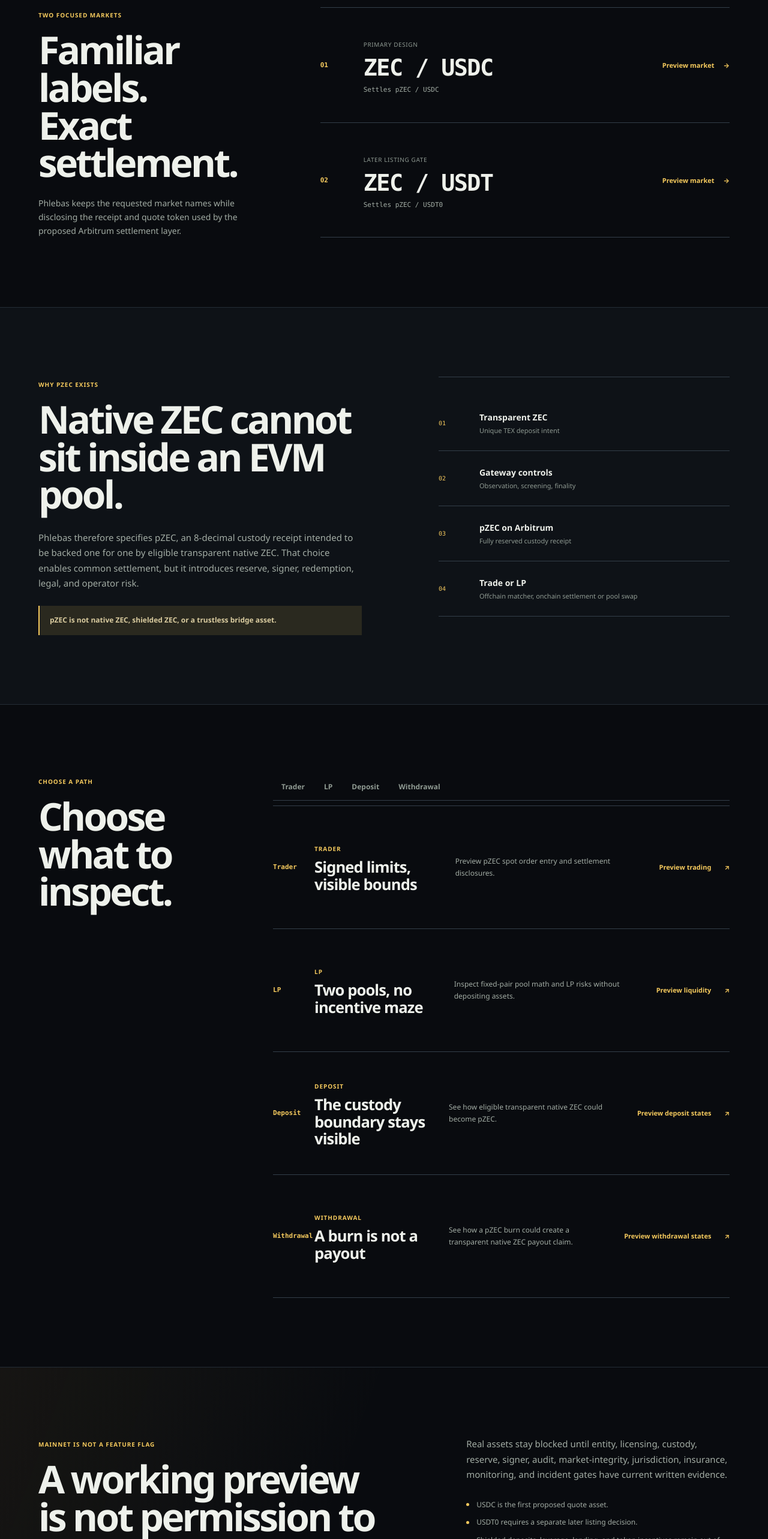
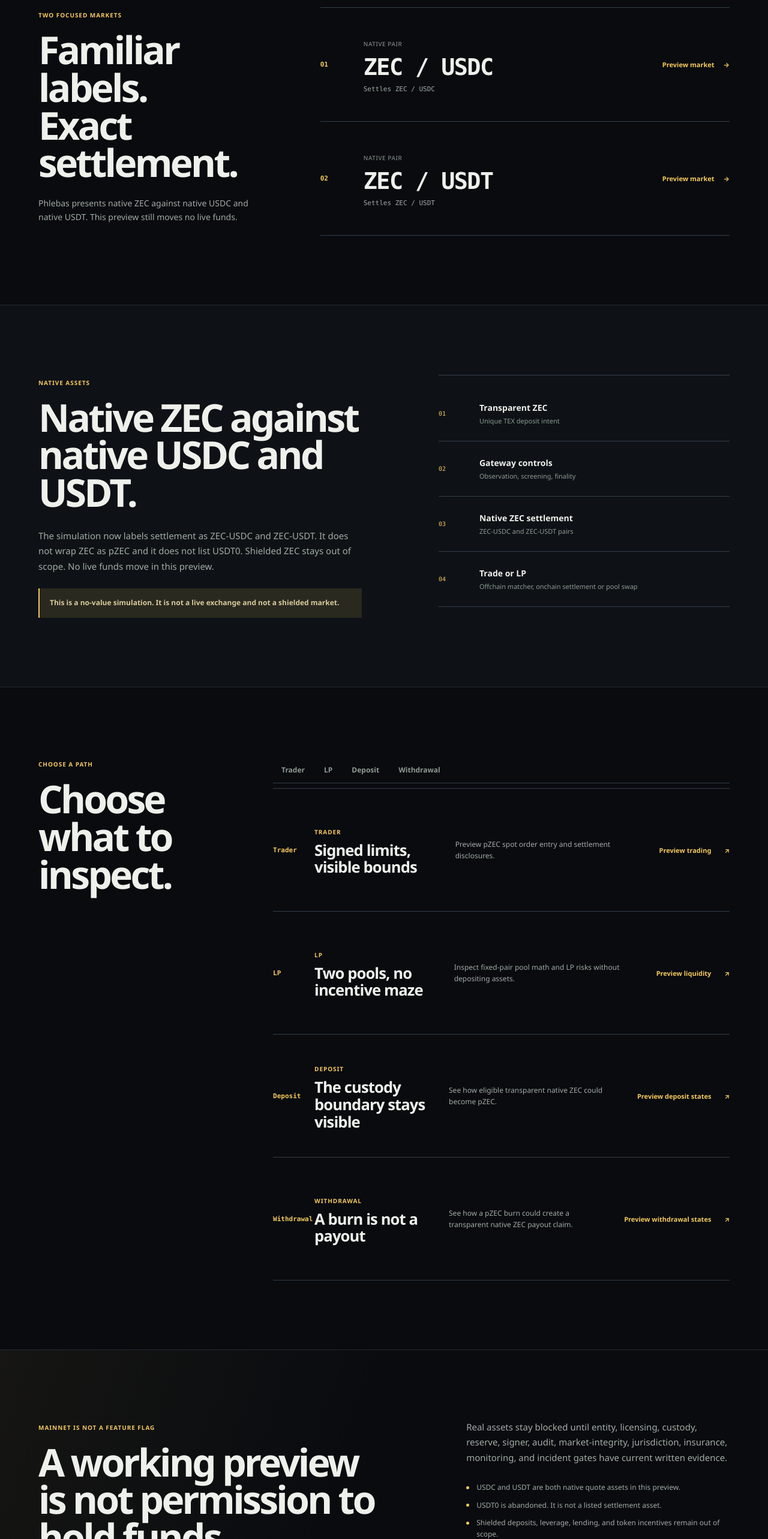
Before and after one commit to EauDoon/Phlebas, a Next.js app: page / in a window 1280 px wide. Shown: the part 1081-3647 px from the top of the page at 60% size. Built offline with nearby package versions, Linux system fonts and the light colour scheme.

Commit message:
feat: present native ZEC against native USDC and USDT
Landing, architecture, layout, and security copy abandon USDT0. The preview still says it is not a live exchange.

```diff
--- a/src/app/layout.tsx
+++ b/src/app/layout.tsx
@@ -8,7 +8,7 @@ export const metadata: Metadata = {
     template: "%s | Phlebas",
   },
   description:
-    "A simulation and protocol plan for ZEC/USDC and ZEC/USDT, settled as pZEC against USDC and USDT0.",
+    "A simulation and protocol plan for native ZEC against native USDC and native USDT.",
   robots: {
     index: false,
     follow: false,
--- a/src/app/security/page.tsx
+++ b/src/app/security/page.tsx
@@ -13,7 +13,7 @@ export default function SecurityPage() {
     <SimulationFrame title="Security">
       <p>
         Phlebas has no production release and no production security support commitment.
-        Do not send ZEC, pZEC, USDC, USDT0, or any other asset to an address from this preview.
+        Do not send ZEC, USDC, USDT, or any other asset to an address from this preview.
       </p>
       <dl>
         <div><dt>Public app</dt><dd>no-value interface, noindex</dd></div>
--- a/src/components/architecture-panel.tsx
+++ b/src/components/architecture-panel.tsx
@@ -10,7 +10,7 @@ const layers = [
   {
     label: "Trading network",
     title: "Matcher and Arbitrum contracts",
-    items: ["Offchain matcher, not trustless", "Onchain atomic settlement", "Constrained constant product pools", "USDT0 is a later listing gate"],
+    items: ["Offchain matcher, not trustless", "Onchain atomic settlement", "Constrained constant product pools", "Native ZEC, native USDC, native USDT"],
   },
   {
     label: "Zcash gateway",
--- a/src/components/landing-page.tsx
+++ b/src/components/landing-page.tsx
@@ -62,17 +62,17 @@ export function LandingPage() {
           <div className={styles.sectionIntro}>
             <span className={styles.eyebrow}>Two focused markets</span>
             <h2 id="markets-title">Familiar labels.<br />Exact settlement.</h2>
-            <p>Phlebas keeps the requested market names while disclosing the receipt and quote token used by the proposed Arbitrum settlement layer.</p>
+            <p>Phlebas presents native ZEC against native USDC and native USDT. This preview still moves no live funds.</p>
           </div>
           <div className={styles.marketCards}>
             <article>
               <span className={styles.marketIndex}>01</span>
-              <div><span>Primary design</span><h3>ZEC / USDC</h3><p>Settles pZEC / USDC</p></div>
+              <div><span>Native pair</span><h3>ZEC / USDC</h3><p>Settles ZEC / USDC</p></div>
               <Link href={{ pathname: "/trade", query: { view: "trade", market: "ZEC/USDC" } }}>Preview market <span>→</span></Link>
             </article>
             <article>
               <span className={styles.marketIndex}>02</span>
-              <div><span>Later listing gate</span><h3>ZEC / USDT</h3><p>Settles pZEC / USDT0</p></div>
+              <div><span>Native pair</span><h3>ZEC / USDT</h3><p>Settles ZEC / USDT</p></div>
               <Link href={{ pathname: "/trade", query: { view: "trade", market: "ZEC/USDT" } }}>Preview market <span>→</span></Link>
             </article>
           </div>
@@ -80,17 +80,17 @@ export function LandingPage() {
 
         <section className={styles.pzecSection} id="pzec" aria-labelledby="pzec-title">
           <div className={styles.pzecCopy}>
-            <span className={styles.eyebrow}>Why pZEC exists</span>
-            <h2 id="pzec-title">Native ZEC cannot sit inside an EVM pool.</h2>
+            <span className={styles.eyebrow}>Native assets</span>
+            <h2 id="pzec-title">Native ZEC against native USDC and USDT.</h2>
             <p>
-              Phlebas therefore specifies pZEC, an 8-decimal custody receipt intended to be backed one for one by eligible transparent native ZEC. That choice enables common settlement, but it introduces reserve, signer, redemption, legal, and operator risk.
+              The simulation now labels settlement as ZEC-USDC and ZEC-USDT. It does not wrap ZEC as pZEC and it does not list USDT0. Shielded ZEC stays out of scope. No live funds move in this preview.
             </p>
-            <strong>pZEC is not native ZEC, shielded ZEC, or a trustless bridge asset.</strong>
+            <strong>This is a no-value simulation. It is not a live exchange and not a shielded market.</strong>
           </div>
           <ol className={styles.assetFlow} aria-label="Proposed ZEC to market flow">
             <li><span>01</span><div><strong>Transparent ZEC</strong><small>Unique TEX deposit intent</small></div></li>
             <li><span>02</span><div><strong>Gateway controls</strong><small>Observation, screening, finality</small></div></li>
-            <li><span>03</span><div><strong>pZEC on Arbitrum</strong><small>Fully reserved custody receipt</small></div></li>
+            <li><span>03</span><div><strong>Native ZEC settlement</strong><small>ZEC-USDC and ZEC-USDT pairs</small></div></li>
             <li><span>04</span><div><strong>Trade or LP</strong><small>Offchain matcher, onchain settlement or pool swap</small></div></li>
           </ol>
         </section>
@@ -105,8 +105,8 @@ export function LandingPage() {
           <div className={styles.gateCopy}>
             <p>Real assets stay blocked until entity, licensing, custody, reserve, signer, audit, market-integrity, jurisdiction, insurance, monitoring, and incident gates have current written evidence.</p>
             <ul>
-              <li>USDC is the first proposed quote asset.</li>
-              <li>USDT0 requires a separate later listing decision.</li>
+              <li>USDC and USDT are both native quote assets in this preview.</li>
+              <li>USDT0 is abandoned. It is not a listed settlement asset.</li>
               <li>Shielded deposits, leverage, lending, and token incentives remain out of scope.</li>
             </ul>
             <Link href="/trade?view=architecture">Inspect the architecture <span>→</span></Link>
```
